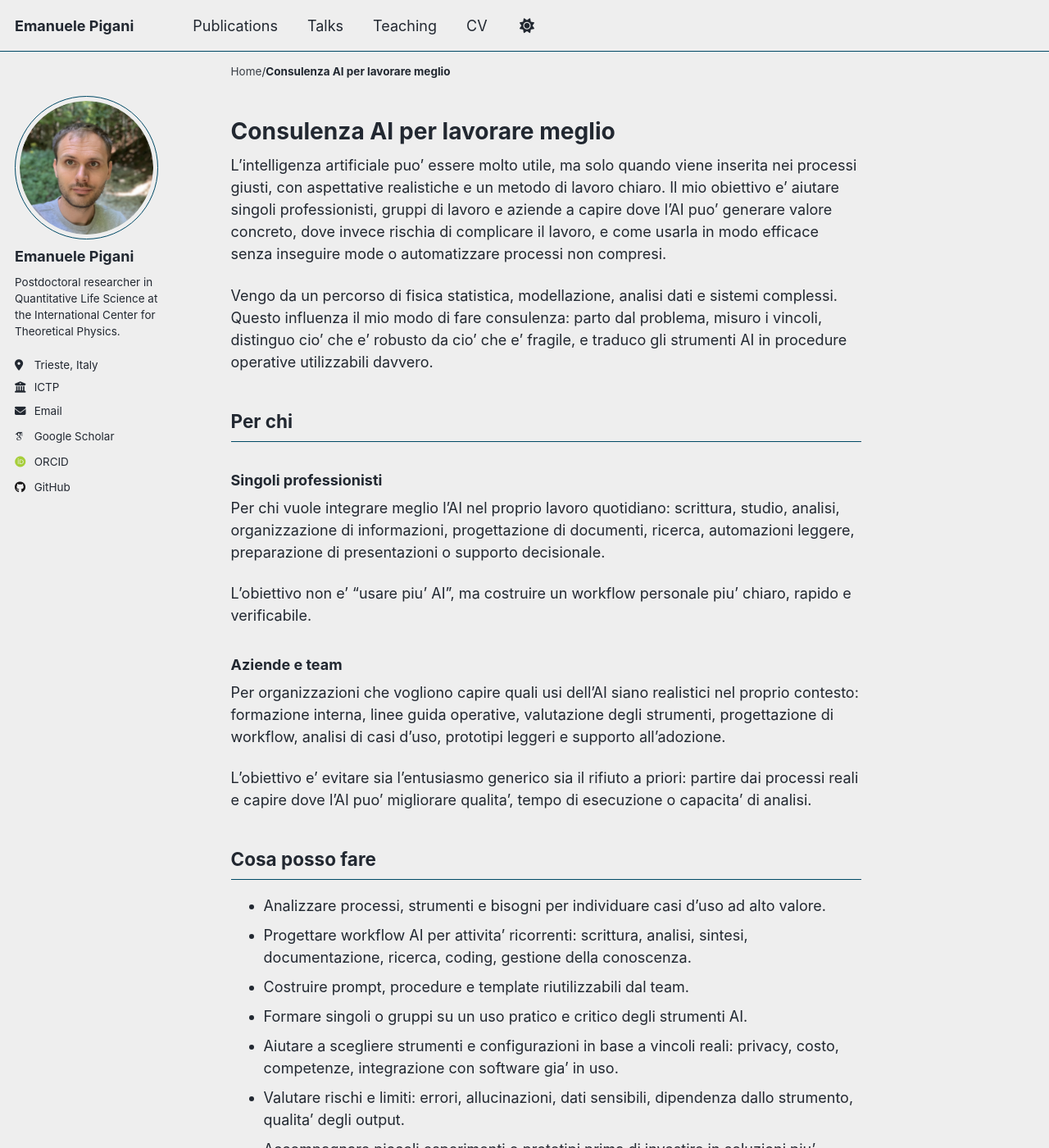
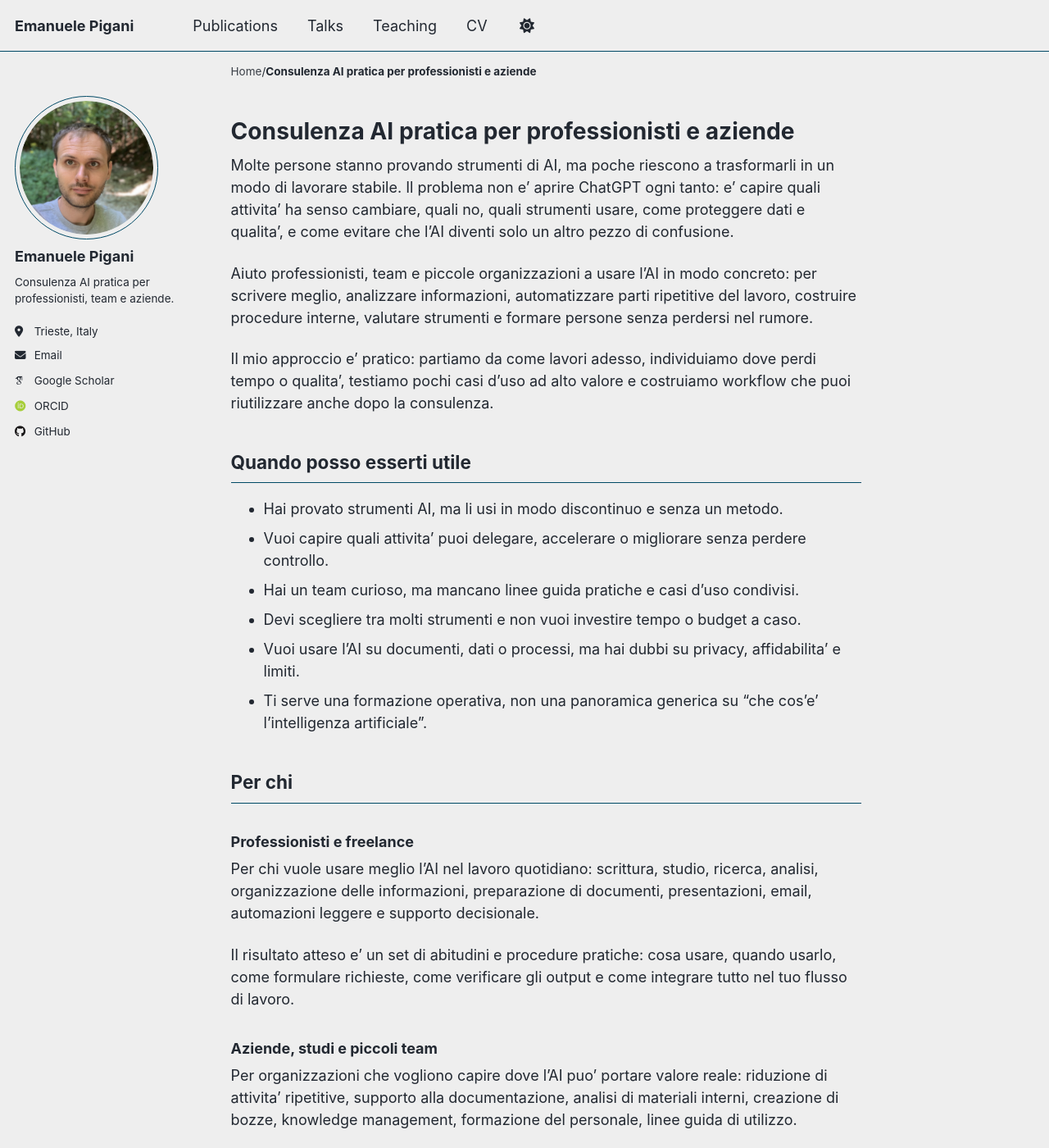
Before and after one commit to epigani/epigani.github.io, a Jekyll site: the page built from _pages/consulenza-ai.md, in a window 1280 px wide and 1400 px high. Shown: the whole window at 82% size. Built offline with Jekyll 4.4.1, drawn with Linux system fonts in a browser that asks for light colours; some web fonts are replaced; some of the changed text lies outside the part shown.

Commit message:
Improve AI consulting page copy

```diff
--- a/_pages/consulenza-ai.md
+++ b/_pages/consulenza-ai.md
@@ -1,77 +1,91 @@
 ---
 layout: single
-title: "Consulenza AI per lavorare meglio"
-description: "Consulenza pratica per usare strumenti di intelligenza artificiale in modo efficace, critico e adatto al proprio contesto."
+title: "Consulenza AI pratica per professionisti e aziende"
+description: "Consulenza pratica per capire dove l'AI puo' essere utile, scegliere gli strumenti giusti e costruire workflow davvero usabili."
 permalink: /consulenza-ai/
+author: consulting
 author_profile: true
 sitemap: false
 robots: "noindex, nofollow"
 ---
 
-L'intelligenza artificiale puo' essere molto utile, ma solo quando viene inserita nei processi giusti, con aspettative realistiche e un metodo di lavoro chiaro. Il mio obiettivo e' aiutare singoli professionisti, gruppi di lavoro e aziende a capire dove l'AI puo' generare valore concreto, dove invece rischia di complicare il lavoro, e come usarla in modo efficace senza inseguire mode o automatizzare processi non compresi.
+Molte persone stanno provando strumenti di AI, ma poche riescono a trasformarli in un modo di lavorare stabile. Il problema non e' aprire ChatGPT ogni tanto: e' capire quali attivita' ha senso cambiare, quali no, quali strumenti usare, come proteggere dati e qualita', e come evitare che l'AI diventi solo un altro pezzo di confusione.
 
-Vengo da un percorso di fisica statistica, modellazione, analisi dati e sistemi complessi. Questo influenza il mio modo di fare consulenza: parto dal problema, misuro i vincoli, distinguo cio' che e' robusto da cio' che e' fragile, e traduco gli strumenti AI in procedure operative utilizzabili davvero.
+Aiuto professionisti, team e piccole organizzazioni a usare l'AI in modo concreto: per scrivere meglio, analizzare informazioni, automatizzare parti ripetitive del lavoro, costruire procedure interne, valutare strumenti e formare persone senza perdersi nel rumore.
+
+Il mio approccio e' pratico: partiamo da come lavori adesso, individuiamo dove perdi tempo o qualita', testiamo pochi casi d'uso ad alto valore e costruiamo workflow che puoi riutilizzare anche dopo la consulenza.
+
+## Quando posso esserti utile
+
+- Hai provato strumenti AI, ma li usi in modo discontinuo e senza un metodo.
+- Vuoi capire quali attivita' puoi delegare, accelerare o migliorare senza perdere controllo.
+- Hai un team curioso, ma mancano linee guida pratiche e casi d'uso condivisi.
+- Devi scegliere tra molti strumenti e non vuoi investire tempo o budget a caso.
+- Vuoi usare l'AI su documenti, dati o processi, ma hai dubbi su privacy, affidabilita' e limiti.
+- Ti serve una formazione operativa, non una panoramica generica su "che cos'e' l'intelligenza artificiale".
 
 ## Per chi
 
-### Singoli professionisti
+### Professionisti e freelance
 
-Per chi vuole integrare meglio l'AI nel proprio lavoro quotidiano: scrittura, studio, analisi, organizzazione di informazioni, progettazione di documenti, ricerca, automazioni leggere, preparazione di presentazioni o supporto decisionale.
+Per chi vuole usare meglio l'AI nel lavoro quotidiano: scrittura, studio, ricerca, analisi, organizzazione delle informazioni, preparazione di documenti, presentazioni, email, automazioni leggere e supporto decisionale.
 
-L'obiettivo non e' "usare piu' AI", ma costruire un workflow personale piu' chiaro, rapido e verificabile.
+Il risultato atteso e' un set di abitudini e procedure pratiche: cosa usare, quando usarlo, come formulare richieste, come verificare gli output e come integrare tutto nel tuo flusso di lavoro.
 
-### Aziende e team
+### Aziende, studi e piccoli team
 
-Per organizzazioni che vogliono capire quali usi dell'AI siano realistici nel proprio contesto: formazione interna, linee guida operative, valutazione degli strumenti, progettazione di workflow, analisi di casi d'uso, prototipi leggeri e supporto all'adozione.
+Per organizzazioni che vogliono capire dove l'AI puo' portare valore reale: riduzione di attivita' ripetitive, supporto alla documentazione, analisi di materiali interni, creazione di bozze, knowledge management, formazione del personale, linee guida di utilizzo.
 
-L'obiettivo e' evitare sia l'entusiasmo generico sia il rifiuto a priori: partire dai processi reali e capire dove l'AI puo' migliorare qualita', tempo di esecuzione o capacita' di analisi.
+Il risultato atteso e' una mappa di casi d'uso prioritari, qualche workflow pronto da testare e criteri chiari per decidere cosa adottare, cosa rimandare e cosa evitare.
 
 ## Cosa posso fare
 
-- Analizzare processi, strumenti e bisogni per individuare casi d'uso ad alto valore.
-- Progettare workflow AI per attivita' ricorrenti: scrittura, analisi, sintesi, documentazione, ricerca, coding, gestione della conoscenza.
-- Costruire prompt, procedure e template riutilizzabili dal team.
-- Formare singoli o gruppi su un uso pratico e critico degli strumenti AI.
-- Aiutare a scegliere strumenti e configurazioni in base a vincoli reali: privacy, costo, competenze, integrazione con software gia' in uso.
-- Valutare rischi e limiti: errori, allucinazioni, dati sensibili, dipendenza dallo strumento, qualita' degli output.
-- Accompagnare piccoli esperimenti o prototipi prima di investire in soluzioni piu' grandi.
+- Audit rapido dei processi: dove l'AI puo' aiutare davvero e dove no.
+- Progettazione di workflow per scrittura, sintesi, ricerca, analisi, documentazione e gestione della conoscenza.
+- Prompt, checklist, template e procedure riutilizzabili.
+- Formazione pratica per singoli o gruppi, basata su esempi del lavoro reale.
+- Supporto nella scelta degli strumenti: ChatGPT, Claude, Gemini, Perplexity, Copilot, notebook, automazioni e integrazioni leggere.
+- Valutazione di rischi: dati sensibili, errori, verificabilita', dipendenza dallo strumento, uso improprio.
+- Prototipi piccoli e controllati prima di investire in soluzioni piu' grandi.
 
 ## Come lavoro
 
-Di solito parto da una conversazione iniziale per capire contesto, obiettivi, vincoli e strumenti gia' utilizzati. Da li' propongo un percorso proporzionato: puo' essere una sessione mirata, un audit dei processi, una formazione, oppure un piccolo progetto operativo.
+Di solito parto da una prima conversazione per capire il contesto. Non serve arrivare con una richiesta tecnica gia' definita: spesso il primo lavoro e' proprio distinguere un bisogno reale da una soluzione immaginata troppo presto.
 
-Il metodo e' pragmatico:
+Da li' possiamo scegliere il formato piu' utile:
 
-1. Identificare le attivita' in cui l'AI puo' avere impatto reale.
-2. Separare i casi d'uso semplici da quelli rischiosi o poco maturi.
-3. Costruire procedure concrete, non solo esempi dimostrativi.
-4. Testare gli output su casi reali.
-5. Lasciare documentazione e criteri per continuare in autonomia.
+- una sessione singola per orientarsi e impostare un metodo;
+- un audit breve dei processi e degli strumenti;
+- una formazione pratica per un team;
+- un percorso operativo su uno o piu' workflow specifici.
+
+Alla fine non dovresti avere solo "idee", ma materiali utilizzabili: procedure, esempi, criteri di valutazione, prompt, template o una lista ragionata di prossime azioni.
 
 ## Principi
 
-- L'AI deve amplificare competenze e giudizio, non sostituirli alla cieca.
-- Ogni output importante deve essere verificabile.
-- I dati sensibili vanno trattati con attenzione prima di scegliere strumenti o piattaforme.
-- Le soluzioni migliori sono spesso quelle integrate nei processi gia' esistenti.
-- Un buon workflow AI deve essere comprensibile, ripetibile e migliorabile.
+- L'AI deve far risparmiare tempo o migliorare qualita', altrimenti e' solo rumore.
+- Non tutto va automatizzato: alcune parti del lavoro vanno rese piu' chiare, non sostituite.
+- Un buon workflow deve essere ripetibile anche quando non ci sono io.
+- Privacy e dati sensibili vanno discussi prima di scegliere strumenti.
+- Gli output importanti devono essere controllabili, verificabili e compatibili con il tuo standard professionale.
 
-## Esempi di domande utili
+## Alcuni esempi concreti
 
-- Quali attivita' del mio lavoro possono essere accelerate senza perdere qualita'?
-- Come posso usare l'AI per scrivere, analizzare o sintetizzare meglio?
-- Quali strumenti hanno senso per il mio team, e quali sono superflui?
-- Come evitiamo errori, dati esposti o output non controllati?
-- Come possiamo formare un gruppo di lavoro senza limitarci a una panoramica generica?
+- Un consulente che vuole preparare report, email e materiali cliente piu' velocemente senza abbassare il livello.
+- Un piccolo studio che vuole creare linee guida interne per usare l'AI senza esporre dati sensibili.
+- Un team che perde tempo a cercare informazioni in documenti sparsi e vuole organizzare meglio conoscenza e sintesi.
+- Un professionista che usa gia' ChatGPT, ma vuole passare da prove isolate a un sistema di lavoro.
+- Un'azienda che vuole formare persone non tecniche con esempi vicini alle attivita' quotidiane.
 
 ## Contatto
 
-Se vuoi capire se posso esserti utile, scrivimi a [epigani@ictp.it](mailto:epigani@ictp.it).
+Se vuoi capire se posso esserti utile, scrivimi a [emanuele.pigani@me.com](mailto:emanuele.pigani@me.com).
 
-Per rendere il primo scambio piu' concreto, includi se possibile:
+Per rendere il primo scambio piu' utile, scrivimi due o tre righe su:
 
 - il tuo contesto: singolo professionista, team, azienda, settore;
-- l'obiettivo principale: cosa vorresti migliorare o capire;
-- gli strumenti gia' usati, eventuali vincoli o dubbi su privacy, dati e processi.
+- cosa vorresti migliorare o semplificare;
+- quali strumenti hai gia' provato;
+- eventuali vincoli su dati, privacy, budget o tempi.
 
-Da li' possiamo valutare insieme il formato piu' adatto: una sessione mirata, un percorso breve, una formazione o un supporto piu' operativo.
+Ti rispondo proponendo il formato piu' sensato: una call conoscitiva, una sessione mirata, una formazione o un piccolo percorso operativo.
```
Also changed, not shown: _data/authors.yml (+10 -0 lines).
